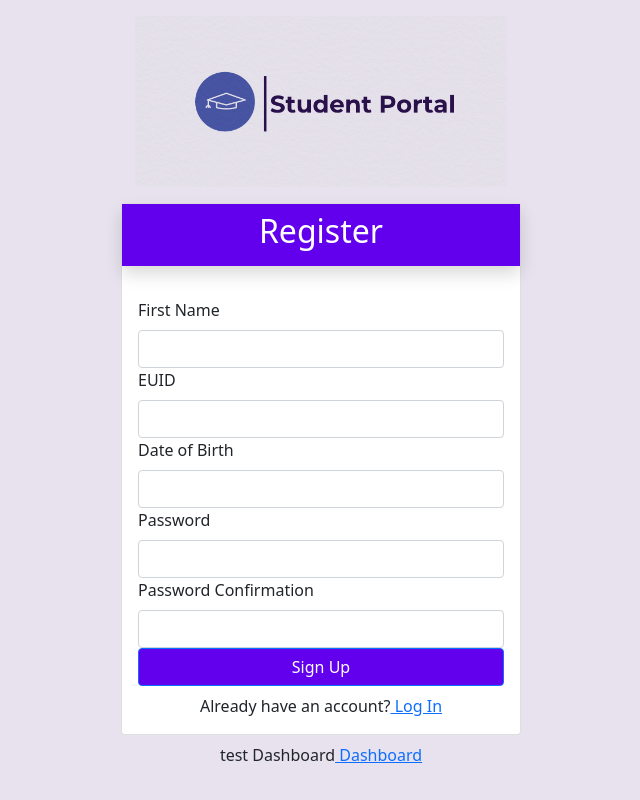
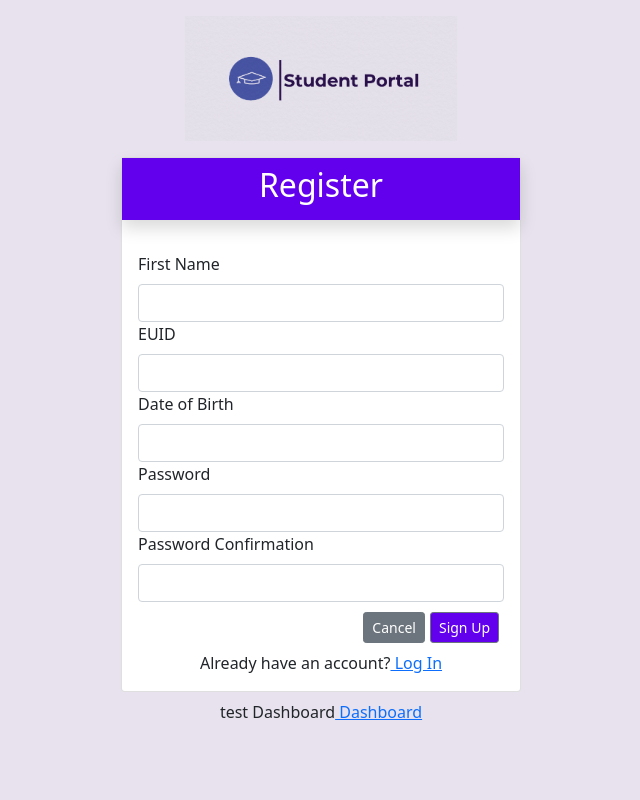
Before and after one commit to asmaakhaloua17/studentportal, a React (Create React App) app: page /Register in a window 1280 px wide. Shown: the whole page, without its empty margins (319-959 px from the left). Built offline with nearby package versions, Linux system fonts and the light colour scheme; no server answers.

Commit message:
Added list of classes in the dashboard page

```diff
--- /dev/null
+++ b/src/components/Classes/ClassItem.js
@@ -0,0 +1,66 @@
+import React, { Component } from 'react'
+import {Button, Card } from "react-bootstrap";
+import   "../../firebase";
+import { getDatabase, ref,get,child } from "firebase/database";
+import logo from "../../img/course_card.png"
+export default class ClassITem extends Component {
+    constructor(props) {
+
+        super(props);
+
+
+        this.state = {classList : []}
+        }
+        componentDidMount() {
+
+            const dbRef = ref(getDatabase());
+            let classList = [];
+
+
+            //get list of classes
+            get(child(dbRef, `classes`)).then((snapshot) => {
+              if (snapshot.exists()) {
+                snapshot.forEach(function(item) {
+                    var itemVal = item.val();
+                    classList.push(itemVal);
+                   console.log(itemVal.classID);
+                });
+
+
+               this.setState({ classList:classList });
+
+              } else {
+                console.log("No data available");
+              }
+            }, {
+                onlyOnce: true
+              }).catch((error) => {
+              console.error(error);
+            });
+
+
+
+        }
+    render() {
+
+
+        return (
+
+            this.state.classList.map((class_item) =>
+                   <div>
+
+                <Card style={{ width: '18rem','margin-right': '20px' }}>
+  <Card.Img variant="top" src={logo} />
+  <Card.Body>
+    <Card.Title>{class_item.name}</Card.Title>
+    <Card.Text>
+    {class_item.description}
+    </Card.Text>
+    <Button variant="primary">More</Button>
+  </Card.Body>
+</Card>
+            </div>
+               ));
+
+    }
+}
--- /dev/null
+++ b/src/components/Classes/ListClasses.js
@@ -0,0 +1,56 @@
+import React, { Component } from 'react'
+import { CardGroup} from "react-bootstrap";
+import   "../../firebase";
+import { getDatabase, ref,get,child } from "firebase/database";
+import ClassItem from './ClassItem';
+export default class ListClasses extends Component {
+    constructor(props) {
+
+        super(props);
+
+
+        this.state = {classList : []}
+        }
+        componentDidMount() {
+
+            const dbRef = ref(getDatabase());
+            let classList = [];
+
+
+            //get list of classes
+            get(child(dbRef, `classes`)).then((snapshot) => {
+              if (snapshot.exists()) {
+                snapshot.forEach(function(item) {
+                    var itemVal = item.val();
+                    classList.push(itemVal);
+                   console.log(itemVal.classID);
+                });
+
+
+               this.setState({ classList:classList });
+
+              } else {
+                console.log("No data available");
+              }
+            }, {
+                onlyOnce: true
+              }).catch((error) => {
+              console.error(error);
+            });
+
+
+
+        }
+    render() {
+
+
+        return (
+            <CardGroup>
+                <ClassItem></ClassItem>
+            </CardGroup>
+
+
+            );
+
+    }
+}
--- a/src/components/Dashboard.js
+++ b/src/components/Dashboard.js
@@ -2,6 +2,7 @@ import React, { Component } from "react";
 import { Container, Row } from "react-bootstrap";
 import Footer from "./Footer";
 import Sidenav from "./Sidenav";
+import ListClasses from "./Classes/ListClasses";
 export default class Dashboard extends Component {
   render() {
     return (
@@ -15,7 +16,7 @@ export default class Dashboard extends Component {
           <div class="big-title">
 		      <h3 class="big_title">Classes</h3>
 
-                <div> classes component</div>
+                <div> <ListClasses></ListClasses></div>
 </div>
 <div class="big-title">
 		      <h3 class="big_title">Assignments</h3>
--- a/src/components/Login.js
+++ b/src/components/Login.js
@@ -12,7 +12,7 @@ export default function LogIn() {
     <>
     <Container className="d-flex align-item-center justify-content-center">
     <div className="w-100" style={{maxWidth: "400px"}}>
-    <img src={logo} class="rounded mx-auto d-block mb-3 mt-3" alt="tempImage" ></img>
+    <img  src={logo} className="logo mx-auto d-block mb-3 mt-3" alt="Portal logo" ></img>
     <Card className="login">
 
         <Card.Body>
--- a/src/components/Register.js
+++ b/src/components/Register.js
@@ -1,11 +1,10 @@
 import { React, useState } from "react";
-import { Form, Button, Card,Container } from "react-bootstrap";
-import   "../firebase";
+import { Form, Button, Card, Container } from "react-bootstrap";
+import "../firebase";
 import { getDatabase, set, ref } from "firebase/database";
-import { Link } from 'react-router-dom';
-import logo from "../img/logo001a.png"
+import { Link } from "react-router-dom";
+import logo from "../img/logo001a.png";
 export default function Register() {
-
   //Props
   const [uFirstName, setuFirstName] = useState("");
   const [uEuid, setuEuid] = useState("");
@@ -31,9 +30,13 @@ export default function Register() {
   return (
     <>
       <Container className="d-flex align-item-center justify-content-center">
-    <div className="w-100" style={{maxWidth: "400px"}}>
-    <img src={logo} class="rounded mx-auto d-block mb-3 mt-3" alt="tempImage" ></img>
-      <Card  className="login">
+        <div className="w-100" style={{ maxWidth: "400px" }}>
+          <img
+            src={logo}
+            className="logo mx-auto d-block mb-3 mt-3"
+            alt="Portal logo"
+          ></img>
+          <Card className="login">
             <Card.Body>
               <div class="shadow p-2 mb-3 bg-primary text-center text-white">
                 <h2>Register</h2>
@@ -85,9 +88,22 @@ export default function Register() {
                     <Form.Label>Password Confirmation</Form.Label>
                     <Form.Control type="password" required></Form.Control>
                   </Form.Group>
-            <Button className="w-100" type="Button" onClick={handleAddUser}>
+                  <Form.Group id="action">
+                  <Button
+
+                    type="Button" variant="secondary"  size="sm"
+                    onClick={handleAddUser}
+                  >
+                    Cancel
+                  </Button>
+                  <Button
+                    className="btn-secondary"  size="sm"
+                    type="Button"
+                    onClick={handleAddUser}
+                  >
                     Sign Up
                   </Button>
+                  </Form.Group>
                 </Form>
                 <div className="w-100 text-center mt-2">
                   Already have an account?
--- a/src/css/style.css
+++ b/src/css/style.css
@@ -34,15 +34,29 @@ h3.big_title {
 .login .body{
     padding: 1rem 1rem;
 }
-.login .shadow,.login .btn-primary
+.login .shadow,.login .btn-primary,.btn-primary
 {
    background-color: #6200ee!important
 }
 .row_nav {
     background-color: #6200EE!important;
 }
+
 .nav-logo
 {
     height: 50px;
     width: 192px;
 }
+.logo{
+    height: 125px;
+}
+.login #action
+{
+padding-top: 10px;
+text-align: right;
+}
+
+.login #action button
+{
+margin-right:5px;
+}
```
Also changed, not shown: src/img/course_card.png (added). Lines whose indentation alone changed are shown as unchanged.
